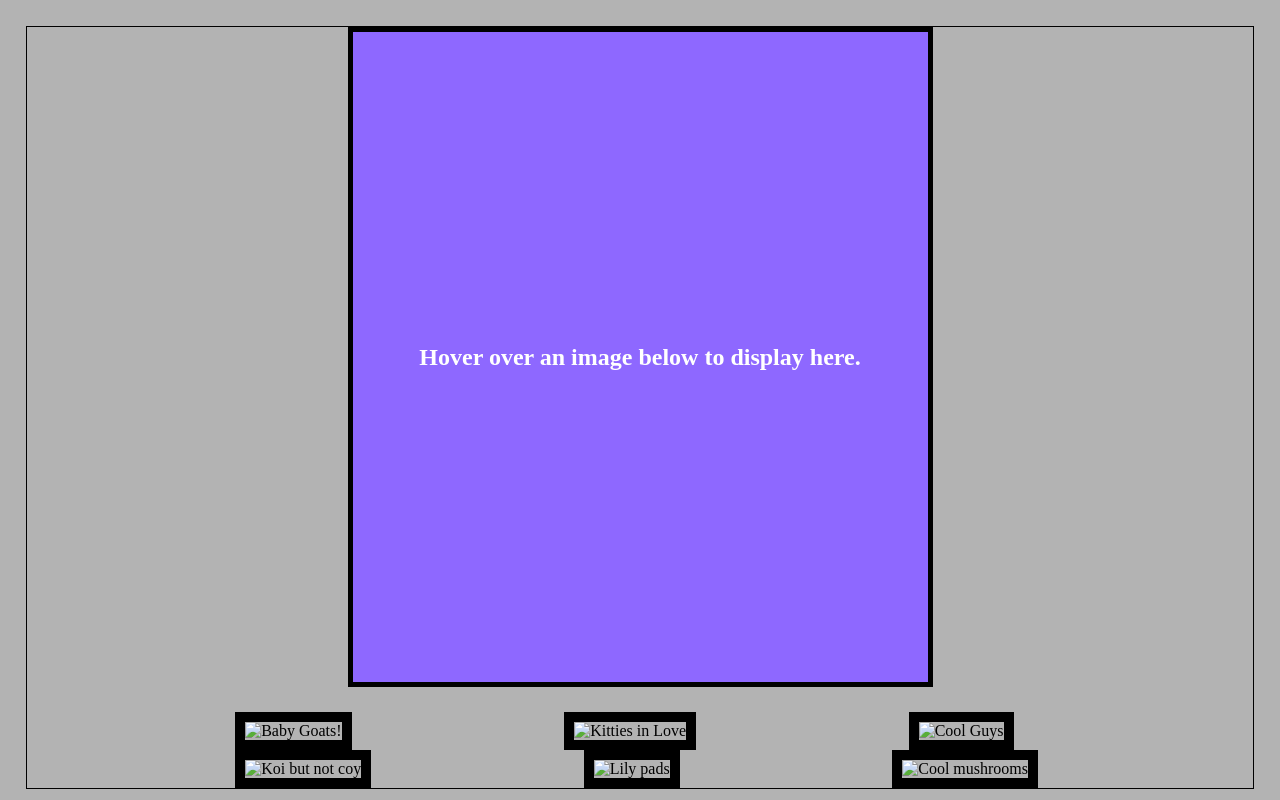
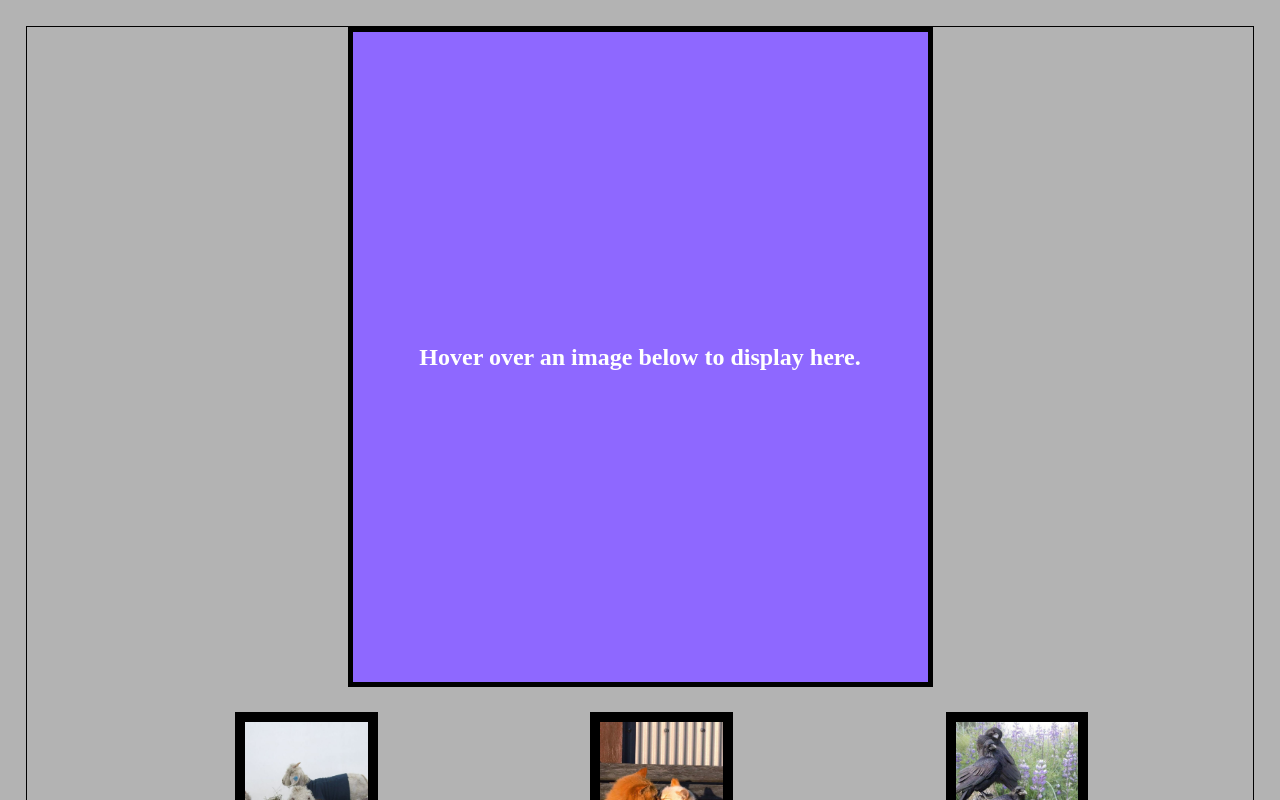
Before and after one commit to MartyXy-svg/JS-Project, a plain HTML site: page index.html in a window 1280 px wide. Shown: the top 800 px of the page. Drawn offline with Linux system fonts and the light colour scheme.

Commit message:
index.html

```diff
--- a/index.html
+++ b/index.html
@@ -11,17 +11,17 @@
         <b>Hover over an image below to display here.</b>
     </div>
 
-    <img class="preview" alt="Baby Goats!" src="img\babygoats.jpg" onmouseover="upDate(this)" onmouseout="unDo()" onfocus="upDate(this)" onblur="unDo()">
+    <img class="preview" alt="Baby Goats!" src="babygoats.jpg" onmouseover="upDate(this)" onmouseout="unDo()" onfocus="upDate(this)" onblur="unDo()">
 
-    <img class="preview" alt="Kitties in Love" src="img\cats.jpg" onmouseover="upDate(this)" onmouseout="unDo()" onfocus="upDate(this)" onblur="unDo()">
+    <img class="preview" alt="Kitties in Love" src="cats.jpg" onmouseover="upDate(this)" onmouseout="unDo()" onfocus="upDate(this)" onblur="unDo()">
 
-    <img class="preview" alt="Cool Guys" src="img\corvids.jpg" onmouseover="upDate(this)" onmouseout="unDo()" onfocus="upDate(this)" onblur="unDo()">
+    <img class="preview" alt="Cool Guys" src="corvids.jpg" onmouseover="upDate(this)" onmouseout="unDo()" onfocus="upDate(this)" onblur="unDo()">
 
-    <img class="preview" alt="Koi but not coy" src="img\koifish.jpg" onmouseover="upDate(this)" onmouseout="unDo()" onfocus="upDate(this)" onblur="unDo()">
+    <img class="preview" alt="Koi but not coy" src="koifish.jpg" onmouseover="upDate(this)" onmouseout="unDo()" onfocus="upDate(this)" onblur="unDo()">
 
-    <img class="preview" alt="Lily pads" src="img\lilypads.jpg" onmouseover="upDate(this)" onmouseout="unDo()" onfocus="upDate(this)" onblur="unDo()">
+    <img class="preview" alt="Lily pads" src="lilypads.jpg" onmouseover="upDate(this)" onmouseout="unDo()" onfocus="upDate(this)" onblur="unDo()">
 
-    <img class="preview" alt="Cool mushrooms" src="img\mushrooms.jpg" onmouseover="upDate(this)" onmouseout="unDo()" onfocus="upDate(this)" onblur="unDo()">
+    <img class="preview" alt="Cool mushrooms" src="mushrooms.jpg" onmouseover="upDate(this)" onmouseout="unDo()" onfocus="upDate(this)" onblur="unDo()">
 
 </body>
 </html>
```
